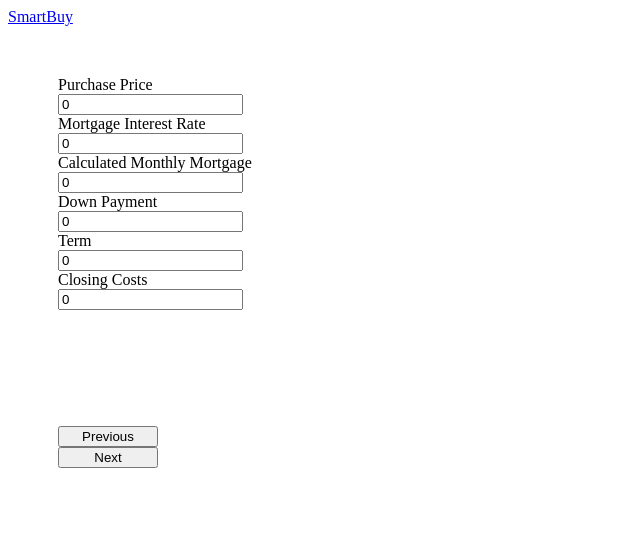
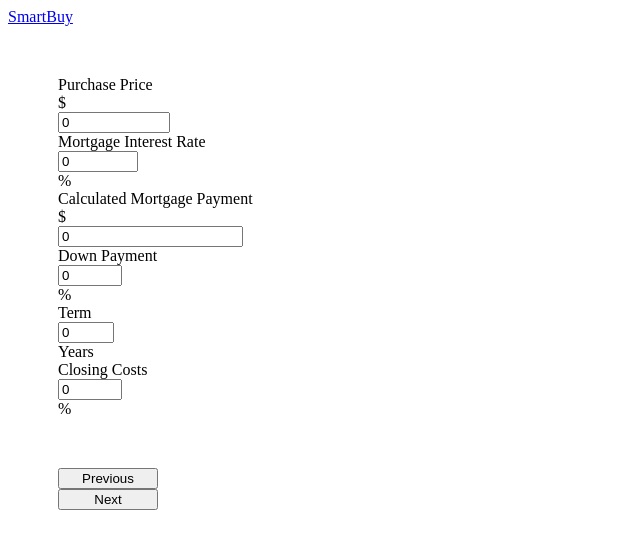
Before and after one commit to darylwada/smart-buy, a React app: page / in a window 1280 px wide. Shown: the top 548 px of the page, without its empty margins (0-640 px from the left). Built offline with nearby package versions, Linux system fonts and the light colour scheme; the HTML template or start-up script is replaced by a standard one.

Commit message:
Added units to the input fields. #1

```diff
--- a/client/components/Input.js
+++ b/client/components/Input.js
@@ -1,31 +1,56 @@
 import React from 'react'
-import { InputGroup, Input, Col } from 'reactstrap'
+import { InputGroup, InputGroupAddon, Input, Col } from 'reactstrap'
 
 export default function WizardInput({ inputName, inputValue, handleInputChange }) {
   const labelMap = {
-    purchasePrice: 'Purchase Price',
-    interestRate: 'Mortgage Interest Rate',
-    monthlyMortgage: 'Calculated Monthly Mortgage',
-    downPayment: 'Down Payment',
-    term: 'Term',
-    closingCosts: 'Closing Costs',
-    propertyTax: 'Property Tax',
-    hoa: 'Home Owner Association',
-    maintenance: 'Maintenance',
-    insurance: 'Insurance',
-    annualAppreciation: 'Annual Appreciation',
-    incomeTaxRate: 'Marginal Income Tax Rate',
-    generalInflation: 'General Inflation',
-    rent: 'Rent',
-    rentInflation: 'Rent Inflation',
-    rentReturn: 'Return on Investment'
+    purchasePrice: { label: 'Purchase Price', addon: 'prepend', symbol: '$', step: 5000, max: 100000000 },
+    interestRate: { label: 'Mortgage Interest Rate', addon: 'append', symbol: '%', step: 0.1, max: 100 },
+    monthlyMortgage: { label: 'Calculated Mortgage Payment', addon: 'prepend', symbol: '$' },
+    downPayment: { label: 'Down Payment', addon: 'append', symbol: '%', step: 1, max: 100 },
+    term: { label: 'Term', addon: 'append', symbol: 'Years', step: 1, max: 30 },
+    closingCosts: { label: 'Closing Costs', addon: 'append', symbol: '%', step: 1, max: 100 },
+    propertyTax: { label: 'Property Tax', addon: 'append', symbol: '%', step: 0.1, max: 100 },
+    hoa: { label: 'Monthly HOA Dues', addon: 'prepend', symbol: '$', step: 10, max: 10000 },
+    maintenance: { label: 'Monthly Maintenance', addon: 'prepend', symbol: '$', step: 10, max: 10000 },
+    insurance: { label: 'Monthly Insurance', addon: 'prepend', symbol: '$', step: 10, max: 10000 },
+    annualAppreciation: { label: 'Annual Appreciation', addon: 'append', symbol: '%', step: 1, max: 100 },
+    incomeTaxRate: { label: 'Marginal Income Tax Rate', addon: 'append', symbol: '%', step: 1, max: 100 },
+    generalInflation: { label: 'Annual General Inflation', addon: 'append', symbol: '%', step: 1, max: 100 },
+    rent: { label: 'Rent of Comparable Home', addon: 'prepend', symbol: '$', step: 100, max: 10000 },
+    rentInflation: { label: 'Annual Rental Inflation', addon: 'append', symbol: '%', step: 1, max: 100 },
+    rentReturn: { label: 'Annual Investment Rate of Return', addon: 'append', symbol: '%', step: 1, max: 100 }
   }
+
+  const { label, addon, symbol, step, max } = labelMap[inputName]
+  const $input = addon === 'prepend'
+    ? <InputGroup>
+      <InputGroupAddon addonType={addon}>{symbol}</InputGroupAddon>
+      <Input
+        id={inputName}
+        step={step}
+        min="0"
+        max={max}
+        type="number"
+        value={inputValue}
+        onChange={handleInputChange}>
+      </Input>
+      </InputGroup>
+    : <InputGroup>
+      <Input
+        id={inputName}
+        step={step}
+        min="0"
+        max={max}
+        type="number"
+        value={inputValue}
+        onChange={handleInputChange}>
+      </Input>
+      <InputGroupAddon addonType={addon}>{symbol}</InputGroupAddon>
+      </InputGroup>
   return (
     <Col md="4" className="px-5">
-      <label>{labelMap[inputName]}</label>
-      <InputGroup>
-        <Input id={inputName} type="number" step="0.001" value={inputValue} onChange={handleInputChange}></Input>
-      </InputGroup>
+      <label>{label}</label>
+      {$input}
     </Col>
   )
 }
```
